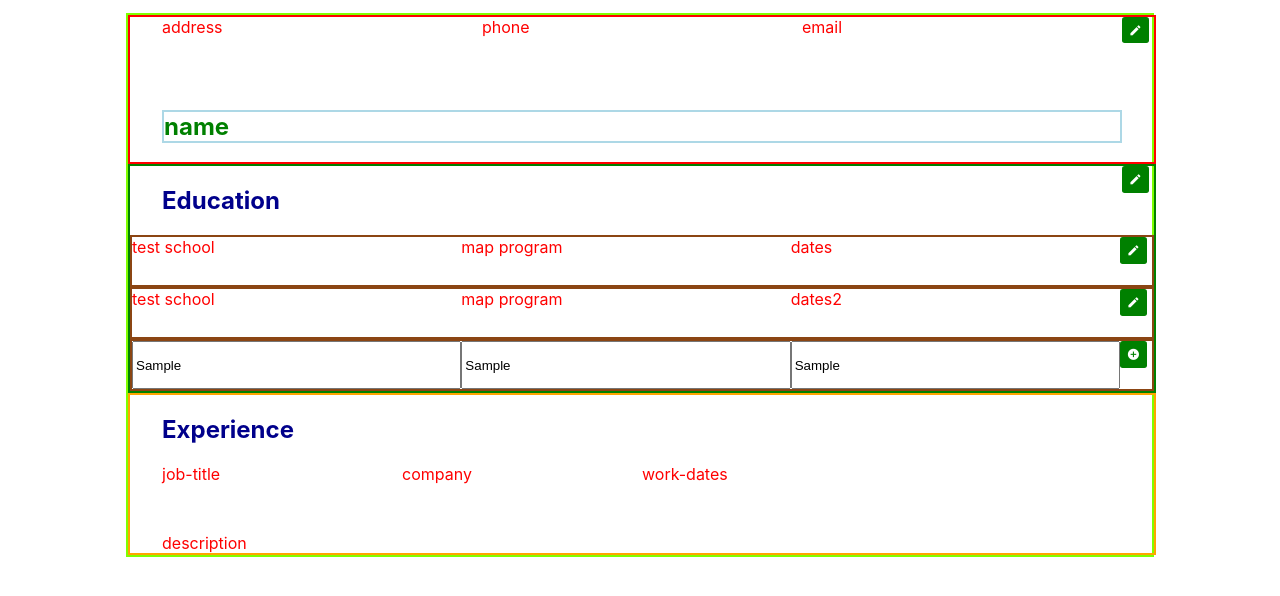
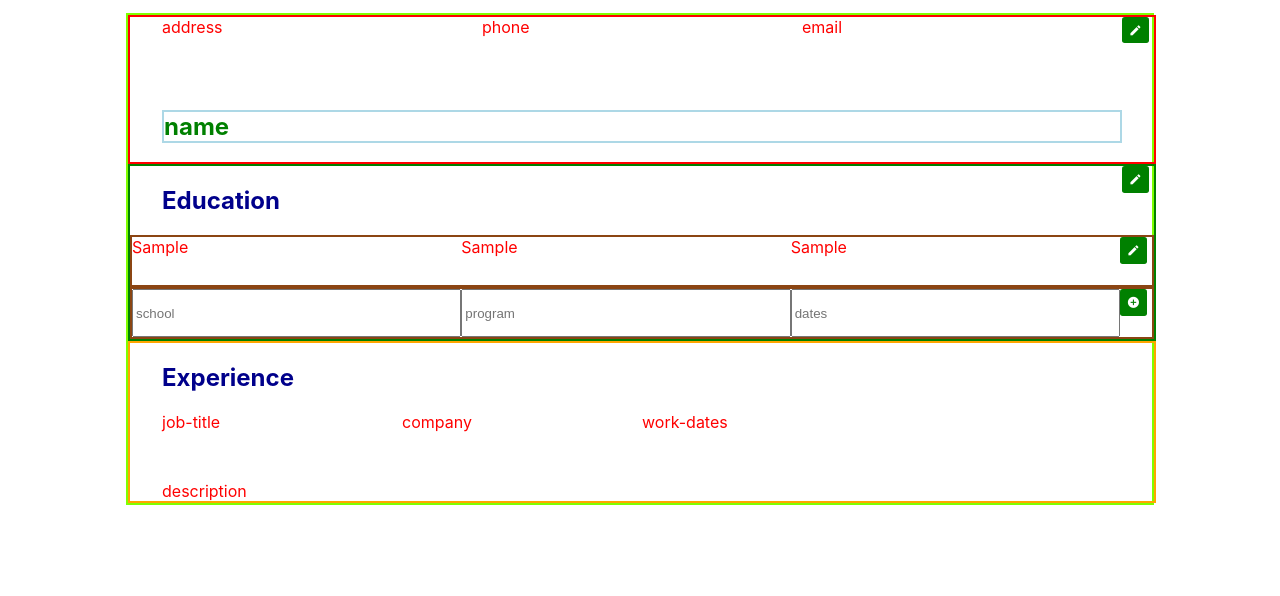
Before and after one commit to hoholabs/cv-project, a React (Create React App) app: page / in a window 1280 px wide. Both pictures are taken after typing "Sample", "Sample", "Sample" into the empty fields and a click on the button "add_circle". Shown: the top 596 px of the page. Built offline with nearby package versions, Linux system fonts and the light colour scheme.

Commit message:
Now we can add educations

```diff
--- a/src/components/Education.js
+++ b/src/components/Education.js
@@ -6,31 +6,49 @@ class Education extends Component{
     constructor(){
         super()
         this.state = {
-            cards:[
-                {
-                school:'test school',
-                program:'map program',
-                dates:'dates',
-                key:1,
-                },
-                {
-                    school:'test school',
-                    program:'map program',
-                    dates:'dates2',
-                    key:2,
-                    }
-
-            ],
+            cards:[],
             card:{
-                school:'school',
-                program:'program',
-                dates:'dates',
-                key:new Date().getTime(),
+                school: '',
+                program: '',
+                dates: '',
+                key: '',
             },
             editing: false,
+        }
 
-        }
+        this.handleSubmit = this.handleSubmit.bind(this);
+        this.handleChange = this.handleChange.bind(this);
     }
+
+    handleChange = (event) =>{
+        const target = event.target;
+        const value = target.value;
+        const name = target.name;
+
+        this.setState({
+            card:{
+                ...this.state.card,
+                [name]: value,
+                key:new Date().getTime(),
+            }
+        })
+    }
+
+    handleSubmit = (event) =>{
+        event.preventDefault();
+        console.log(this.state.cards);
+        this.setState(prevState =>({
+            cards:[...prevState.cards, this.state.card],
+            card:{
+                school:'',
+                program:'',
+                dates:'',
+                key:new Date().getTime(),
+            }
+        }))
+        console.log(this.state.card);
+    }
+
     render (){
 
         return  <section id = 'education'>
@@ -39,18 +57,36 @@ class Education extends Component{
 
                     {/* returns all of the education cards, using the state cards */}
                     {this.state.cards.map((card) =>{
-			            return  <div className = 'education-card'>
-                                    <EducationCard school={card.school} program={card.program} dates={card.dates} key={card.key}/>
-                                    <button className = 'material-icon'>edit</button>
+			            return  <div key = {card.key+'-container'} className = 'education-card'>
+                                    <EducationCard school={card.school} program={card.program} dates={card.dates} key = {card.key}/>
+                                    <button className = 'material-icon' key = {card.key+'-button'}>edit</button>
                                 </div>
                     })}
                     <div className = 'education-card'>
                         <form className = 'education-details'>
-                            <input placeholder = 'school'></input>
-                            <input placeholder = 'program'></input>
-                            <input placeholder = 'dates'></input>
+                            <input
+                                type = 'text'
+                                placeholder = 'school'
+                                name = 'school'
+                                value={this.state.card.school}
+                                onChange = {this.handleChange}>
+                            </input>
+                            <input
+                                type = 'text'
+                                placeholder = 'program'
+                                name = 'program'
+                                value={this.state.card.program}
+                                onChange = {this.handleChange}>
+                            </input>
+                            <input
+                                type = 'text'
+                                placeholder = 'dates'
+                                name = 'dates'
+                                value={this.state.card.dates}
+                                onChange = {this.handleChange}>
+                            </input>
                         </form>
-                        <button className = 'material-icon'>add_circle</button>
+                        <button className = 'material-icon' onClick = {this.handleSubmit}>add_circle</button>
                     </div>
                 </section>
         }
```
